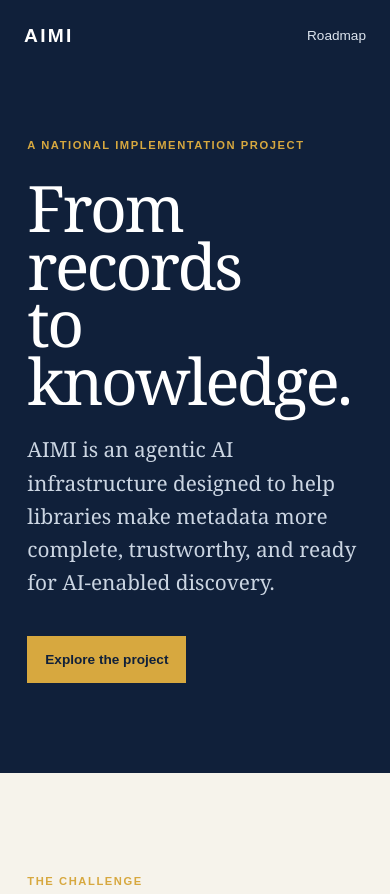
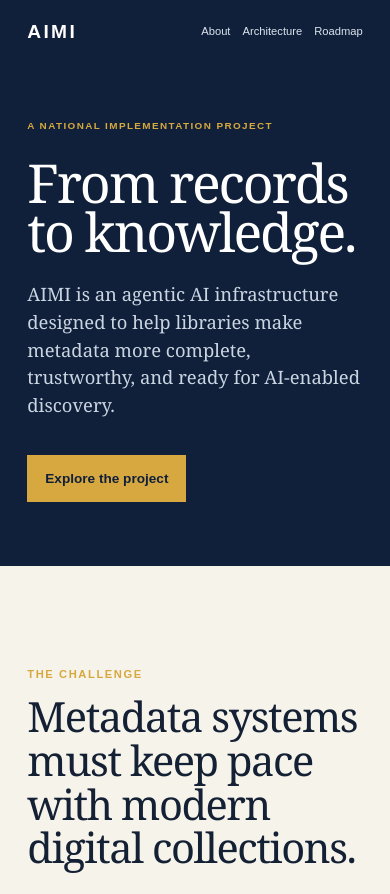
Before and after one commit to DrShaoGang/AIMI_Agent, a plain HTML site: page index.html in a window 390 px wide. Shown: the top 894 px of the page. Drawn offline with Linux system fonts and the light colour scheme.

Commit message:
Refine top-page layout and responsive navigation

```diff
--- a/index.html
+++ b/index.html
@@ -6,6 +6,7 @@
   <meta name="description" content="AIMI develops a coordinated, human-governed multi-agent infrastructure for metadata intelligence.">
   <title>AIMI | Agentic Infrastructure for Metadata Intelligence</title>
   <link rel="stylesheet" href="styles.css">
+  <link rel="stylesheet" href="layout.css">
 </head>
 <body>
   <header class="site-header">
--- /dev/null
+++ b/layout.css
@@ -0,0 +1,79 @@
+/* Refined top-page proportions */
+.site-header {
+  padding-left: max(7vw, 24px);
+  padding-right: max(7vw, 24px);
+}
+
+.hero {
+  min-height: 560px;
+  padding-top: 72px;
+  padding-bottom: 82px;
+}
+
+.hero-copy {
+  width: min(100%, 860px);
+}
+
+.hero h1 {
+  max-width: 780px;
+}
+
+.hero .lede {
+  max-width: 650px;
+  margin-bottom: 0;
+}
+
+@media (max-width: 760px) {
+  .site-header {
+    height: 64px;
+  }
+
+  .site-header nav {
+    gap: 16px;
+  }
+
+  .site-header nav a {
+    display: inline;
+    font-size: .75rem;
+  }
+
+  .hero {
+    min-height: 520px;
+    padding-top: 58px;
+    padding-bottom: 68px;
+  }
+
+  .hero h1 {
+    font-size: clamp(3.5rem, 12vw, 5rem);
+    line-height: .92;
+  }
+
+  .hero .lede {
+    font-size: 1.15rem;
+    line-height: 1.5;
+  }
+}
+
+@media (max-width: 480px) {
+  .site-header nav {
+    gap: 12px;
+  }
+
+  .site-header nav a {
+    font-size: .7rem;
+  }
+
+  .hero {
+    min-height: auto;
+    padding-top: 54px;
+    padding-bottom: 64px;
+  }
+
+  .hero h1 {
+    font-size: 3.35rem;
+  }
+
+  .eyebrow {
+    font-size: .62rem;
+  }
+}
```
Also changed, not shown: styles.css.
